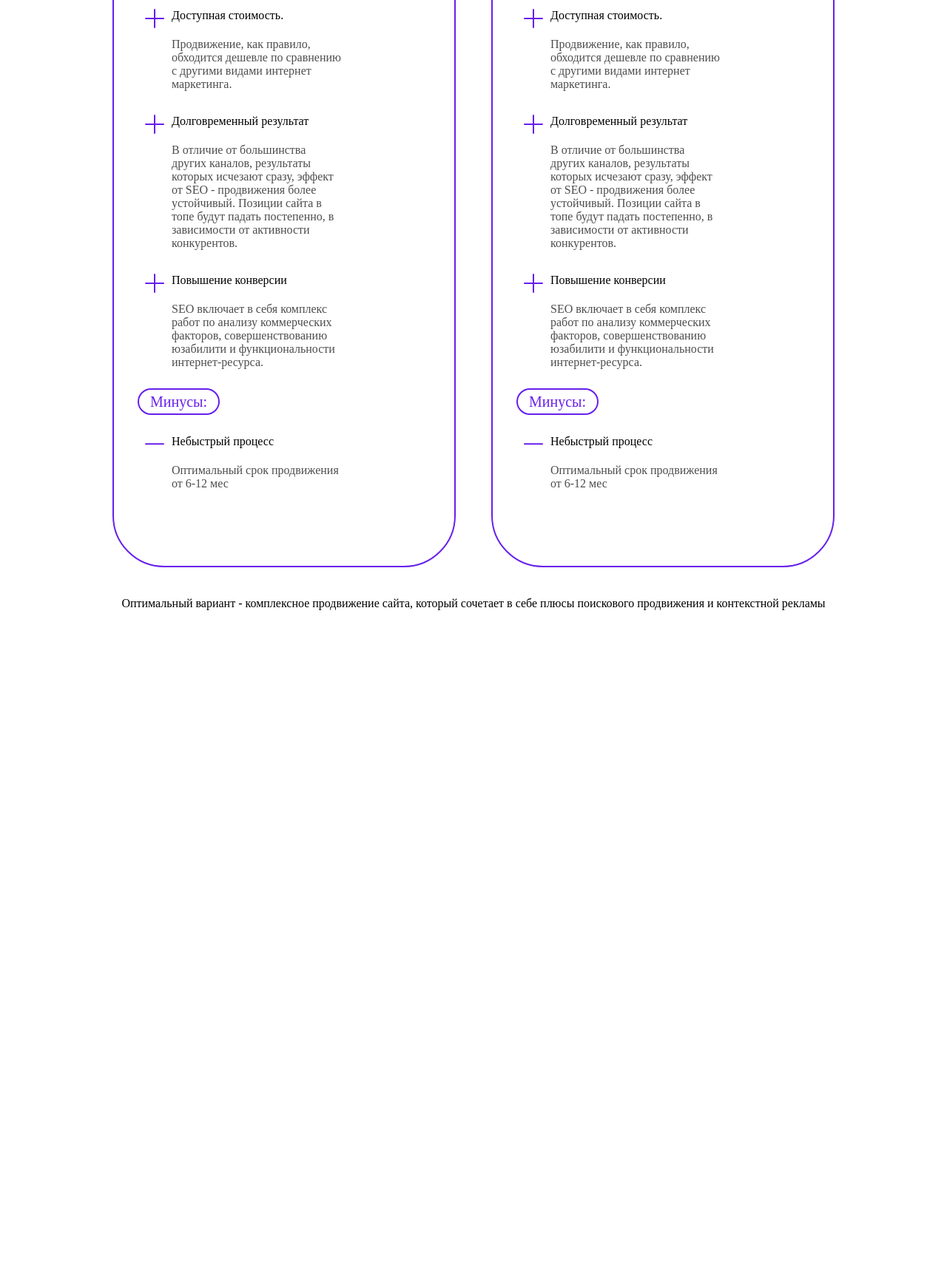
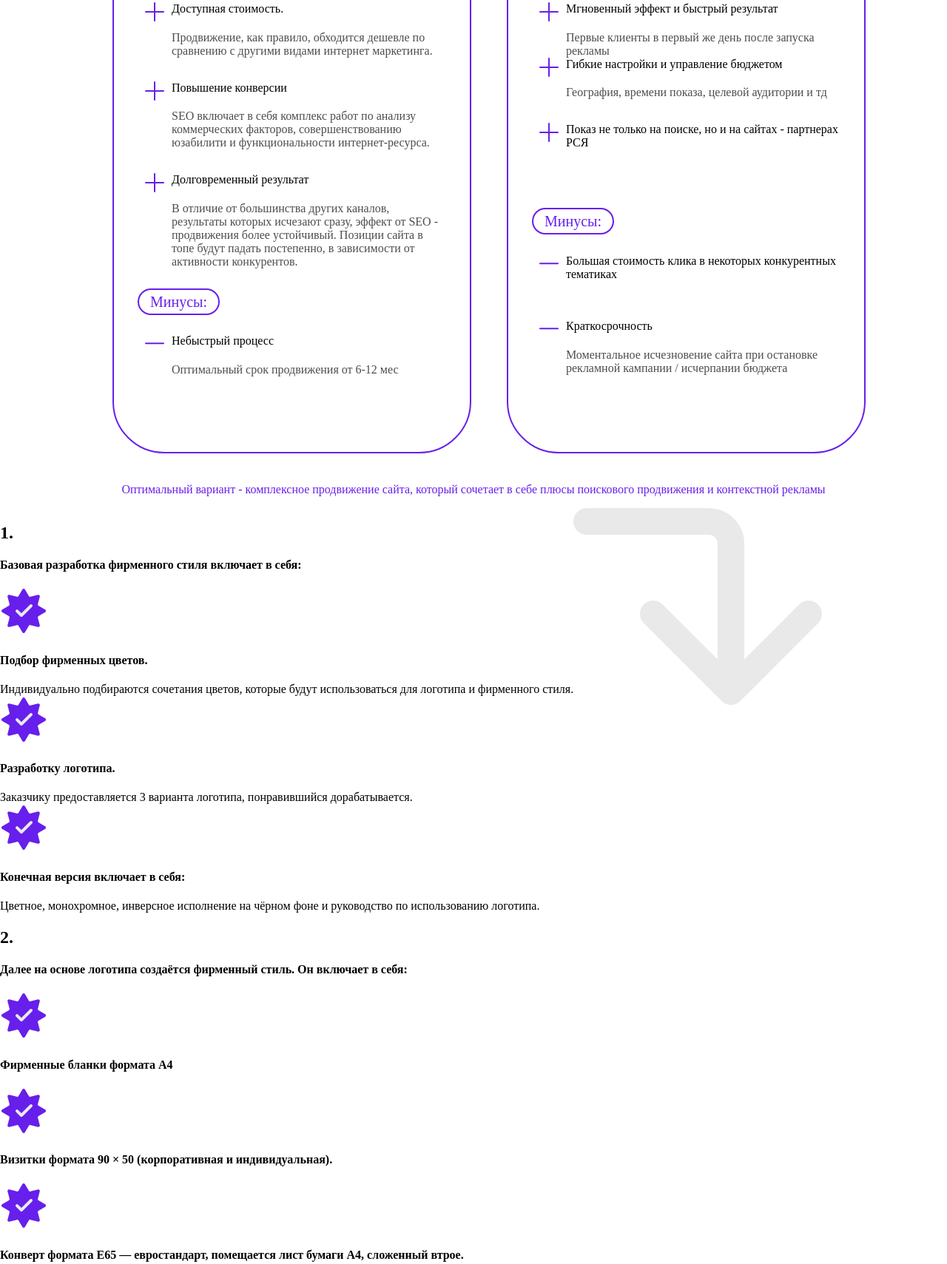
Before and after one commit to Voleidol/SiteNN, a plain HTML site: page index.html in a window 1280 px wide. Shown: the part 2250-3959 px from the top of the page at 74% size. Before the commit the page ends 3091 px from the top, so only its background shows below. Drawn offline with Linux system fonts and the light colour scheme; files whose address does not match are found by name; a web font is replaced by a local one.

Commit message:
add site

```diff
--- a/index.html
+++ b/index.html
@@ -203,13 +203,13 @@
                                 </div>
                             </div>
 
+
                             <div class="website_leftBlock_content_main_plus">
                                 <div><img src="/img/blueOpen.svg" alt=""></div>
                                 <div>
                                     <div>
-                                        <h4>Долговременный результат</h4>
-                                        <span>В отличие от большинства других каналов, результаты которых исчезают сразу, эффект от SEO - продвижения более устойчивый.
-                                            Позиции сайта в топе будут падать постепенно, в зависимости от активности конкурентов.</span>
+                                        <h4>Повышение конверсии</h4>
+                                        <span>SEO включает в себя комплекс работ по анализу коммерческих факторов, совершенствованию юзабилити и функциональности интернет-ресурса.</span>
                                     </div>
                                 </div>
                             </div>
@@ -218,8 +218,9 @@
                                 <div><img src="/img/blueOpen.svg" alt=""></div>
                                 <div>
                                     <div>
-                                        <h4>Повышение конверсии</h4>
-                                        <span>SEO включает в себя комплекс работ по анализу коммерческих факторов, совершенствованию юзабилити и функциональности интернет-ресурса.</span>
+                                        <h4>Долговременный результат</h4>
+                                        <span>В отличие от большинства других каналов, результаты которых исчезают сразу, эффект от SEO - продвижения более устойчивый.
+                                            Позиции сайта в топе будут падать постепенно, в зависимости от активности конкурентов.</span>
                                     </div>
                                 </div>
                             </div>
@@ -246,9 +247,8 @@
 
                         <div class="website_rightBlock_heading">
                             <div class="website_rightBlock_heading_width">
-                                <h4>Поисковое продвижение</h4>
-                                <p>Увеличить ваши продажи — наша главная цель!
-                                    Мы оптимизируем ваш сайт и продвигаем в ТОП по ключевым словам в популярных поисковиках.</p>
+                                <h4>Интернет-реклама</h4>
+                                <p>Контекстная реклама — отличный инструмент для привлечения покупателей. Размещение рекламных объявлений в соответствии с запросом пользователя на страницах «Яндекса» и на сайтах интернет-сети. Вы платите только за реальных посетителей вашего сайта!</p>
                             </div>
                         </div>
 
@@ -263,8 +263,8 @@
                                 <div><img src="/img/blueOpen.svg" alt=""></div>
                                 <div>
                                     <div>
-                                        <h4>Доступная стоимость.</h4>
-                                        <span>Продвижение, как правило, обходится дешевле по сравнению с другими видами интернет маркетинга.</span>
+                                        <h4>Мгновенный эффект и быстрый результат</h4>
+                                        <span>Первые клиенты в первый же день после запуска рекламы</span>
                                     </div>
                                 </div>
                             </div>
@@ -273,9 +273,8 @@
                                 <div><img src="/img/blueOpen.svg" alt=""></div>
                                 <div>
                                     <div>
-                                        <h4>Долговременный результат</h4>
-                                        <span>В отличие от большинства других каналов, результаты которых исчезают сразу, эффект от SEO - продвижения более устойчивый.
-                                            Позиции сайта в топе будут падать постепенно, в зависимости от активности конкурентов.</span>
+                                        <h4>Гибкие настройки и управление бюджетом</h4>
+                                        <span>География, времени показа, целевой аудитории и тд</span>
                                     </div>
                                 </div>
                             </div>
@@ -284,8 +283,7 @@
                                 <div><img src="/img/blueOpen.svg" alt=""></div>
                                 <div>
                                     <div>
-                                        <h4>Повышение конверсии</h4>
-                                        <span>SEO включает в себя комплекс работ по анализу коммерческих факторов, совершенствованию юзабилити и функциональности интернет-ресурса.</span>
+                                        <h4>Показ не только на поиске, но и на сайтах - партнерах РСЯ</h4>
                                     </div>
                                 </div>
                             </div>
@@ -298,8 +296,16 @@
                                 <div><img src="/img/Minuse.svg" alt=""></div>
                                 <div>
                                     <div>
-                                        <h4>Небыстрый процесс</h4>
-                                        <span>Оптимальный срок продвижения от 6-12 мес</span>
+                                        <h4>Большая стоимость клика в некоторых конкурентных тематиках</h4>
+                                    </div>
+                                </div>
+                            </div>
+                            <div class="website_rightBlock_content_main_minuse">
+                                <div><img src="/img/Minuse.svg" alt=""></div>
+                                <div>
+                                    <div>
+                                        <h4>Краткосрочность</h4>
+                                        <span>Моментальное исчезновение сайта при остановке рекламной кампании / исчерпании бюджета</span>
                                     </div>
                                 </div>
                             </div>
@@ -307,8 +313,6 @@
                         </div>
 
                     </div>
-
-
 
                 </div>
 
@@ -319,6 +323,110 @@
             </div>
         </section>
 
+        <!-- Corporate identity development -->
+
+        <section>
+
+            <div class="style_development">
+
+                <div class="style_development_up">
+
+                    <div class="style_delevopment_up_text">
+
+                        <div class="style_delevopment_up_text_number">
+                            <h1>1.</h1>
+                        </div>
+
+                        <div class="style_delevopment_up_text_main">
+
+                            <div>
+                                <h4>Базовая разработка фирменного стиля включает в себя:</h4>
+                            </div>
+
+                            <div class="style_delevopment_up_text_main_description">
+                                <img src="/img/star.svg" alt="">
+                                <div>
+                                    <h4>Подбор фирменных цветов.</h4>
+                                    <span>Индивидуально подбираются сочетания цветов, которые будут использоваться для логотипа и фирменного стиля.</span>
+                                </div>
+                            </div>
+
+                            <div class="style_delevopment_up_text_main_description">
+                                <img src="/img/star.svg" alt="">
+                                <div>
+                                    <h4>Разработку логотипа.</h4>
+                                    <span>Заказчику предоставляется 3 варианта логотипа, понравившийся дорабатывается.</span>
+                                </div>
+                            </div>
+
+                            <div class="style_delevopment_up_text_main_description">
+                                <img src="/img/star.svg" alt="">
+                                <div>
+                                    <h4>Конечная версия включает в себя:</h4>
+                                    <span>Цветное, монохромное, инверсное исполнение на чёрном фоне
+                                        и руководство по использованию логотипа.</span>
+                                </div>
+                            </div>
+
+                        </div>
+                    </div>
+
+                    <div class="up_arrow">
+                        <img src="/img/UpArrow.svg" alt="">
+                    </div>
+
+                </div>
+
+                <div class="style_development_down">
+
+                    <div class="style_delevopment_down_text">
+
+                        <div class="style_delevopment_down_text_number">
+                            <h1>2.</h1>
+                        </div>
+
+                        <div class="style_delevopment_down_text_main">
+
+                            <div>
+                                <h4>Далее на основе логотипа создаётся фирменный стиль.
+                                    Он включает в себя:
+                                </h4>
+                            </div>
+
+                            <div class="style_delevopment_down_text_main_description">
+                                <img src="/img/star.svg" alt="">
+                                <div>
+                                    <h4>Фирменные бланки формата А4</h4>
+                                </div>
+                            </div>
+
+                            <div class="style_delevopment_down_text_main_description">
+                                <img src="/img/star.svg" alt="">
+                                <div>
+                                    <h4>Визитки формата 90 × 50 (корпоративная и индивидуальная).</h4>
+                                </div>
+                            </div>
+
+                            <div class="style_delevopment_down_text_main_description">
+                                <img src="/img/star.svg" alt="">
+                                <div>
+                                    <h4>Конверт формата E65 — евростандарт, помещается лист бумаги А4, сложенный втрое.</h4>
+                                </div>
+                            </div>
+
+                        </div>
+                    </div>
+
+                    <div class="up_arrow">
+                        <img src="/img/downArrow.svg" alt="">
+                    </div>
+
+                </div>
+
+            </div>
+
+        </section>
+
     </main>
 
 </body>
--- a/style.css
+++ b/style.css
@@ -226,6 +226,7 @@ body {
 }
 
 .website_leftBlock, .website_rightBlock {
+    width: 50%;
     display: flex;
     flex-direction: column;
     border: 2px solid #671FEC;
@@ -236,7 +237,7 @@ body {
 .website_leftBlock_heading, .website_rightBlock_heading {
     background-color: #671FEC;
     border: 2px solid #671FEC;
-    border-radius: 70px;
+    border-radius: 65px;
     border-bottom-left-radius: 0;
     border-bottom-right-radius: 0;
     padding: 32px 32px 49px 32px!important;
@@ -244,7 +245,8 @@ body {
 }
 
 .website_leftBlock_heading_width, .website_rightBlock_heading_width {
-    width: 60%;
+    width: 100%;
+    height: 10.313rem;
 }
 
 .website_leftBlock_heading h4, .website_rightBlock_heading h4 {
@@ -254,6 +256,7 @@ body {
     font-size: 20px;
     line-height: 110%;
     color: #FFFFFF;
+    margin-bottom: 0;
 }
 
 .website_leftBlock_heading p, .website_rightBlock_heading p {
@@ -292,7 +295,7 @@ body {
     flex-direction: row;
     justify-content: flex-start;
     align-items:flex-start;
-    width: 70%;
+    width: 26.063rem;
     margin-bottom: 32px;
 }
 
@@ -323,3 +326,27 @@ body {
     line-height: 110%;
     color: #4D4D4D;
 }
+
+.website_footer p{
+    font-family: 'Hauora';
+    font-style: normal;
+    font-weight: 400;
+    font-size: 16px;
+    line-height: 110%;
+    color: #671FEC;
+}
+
+
+/* Corporate identity development */
+
+
+.style_development {
+    width: 100%;
+    display: flex;
+    flex-direction: column;
+}
+
+.style_development_up {
+    display: flex;
+    flex-direction: row;
+}
```
Also changed, not shown: img/UpArrow.svg (added), img/downArrow.svg (added), img/star.svg (added).
